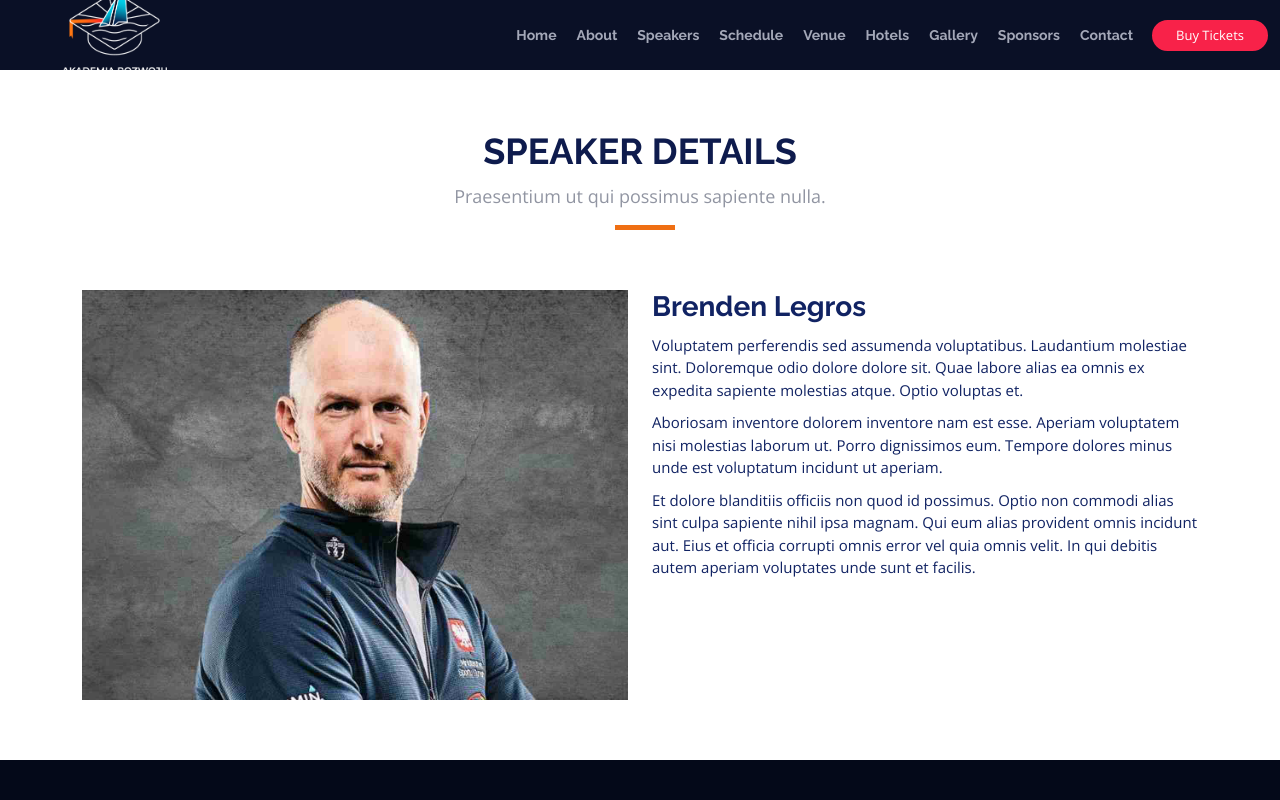
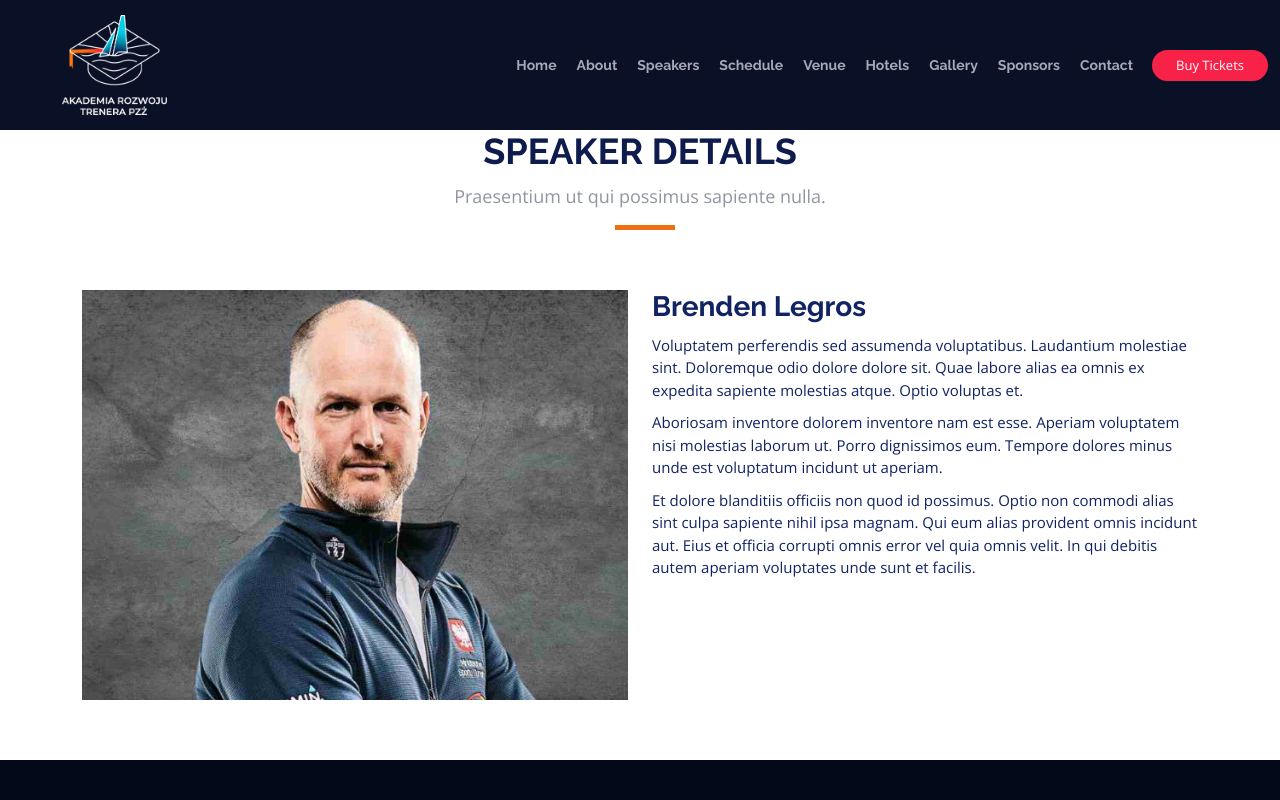
Before and after one commit to great91g/akademia, a plain HTML site: page speaker-details.html in a window 1280 px wide. Shown: the top 800 px of the page. Drawn offline with nearby package versions, Linux system fonts and the light colour scheme.

Commit message:
header css changed

```diff
--- a/assets/css/style.css
+++ b/assets/css/style.css
@@ -141,7 +141,7 @@ h6 {
 #header.header-scrolled,
 #header.header-inner {
   background: rgba(6, 12, 34, 0.98);
-  height: 70px;
+  height: 130px;
 }
 
 #header #logo h1 {
```
